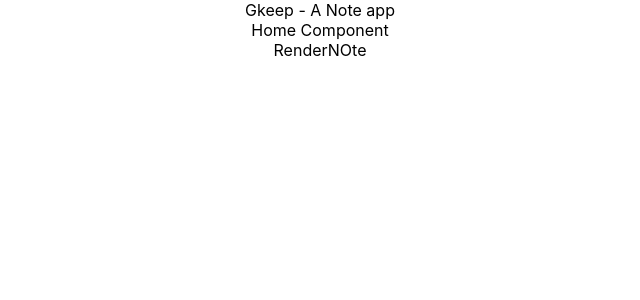
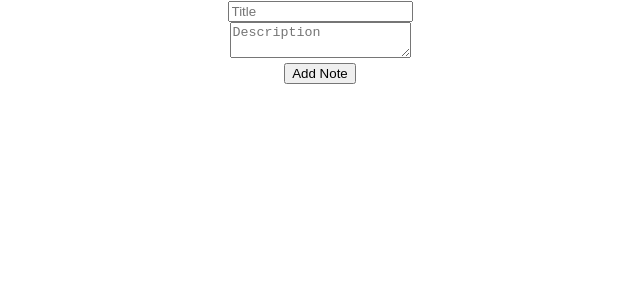
Before and after one commit to Chetandhangar/gkeep-A-Note-App, a React (Create React App) app: page / in a window 1280 px wide. Shown: the top 300 px of the page, without its empty margins (320-960 px from the left). Built offline with nearby package versions, Linux system fonts and the light colour scheme.

Commit message:
test - adding context to the app

```diff
--- a/src/App.js
+++ b/src/App.js
@@ -1,11 +1,11 @@
 import logo from './logo.svg';
 import './App.css';
 import {Home} from './components'
+import {useNoteData} from './context/data-context'
 
 function App() {
   return (
     <div className="App">
-      Gkeep - A Note app
       <Home />
     </div>
   );
--- /dev/null
+++ b/src/Pages/Note/RenderNote.jsx
@@ -0,0 +1,17 @@
+import {useNoteData} from '../../context/data-context';
+
+export const  RenderNote = ()  => {
+    const {note : notes} = useNoteData();
+    return(
+        <div>
+            <div>
+                {notes.map((note) => (
+                    <div key={note.id}>
+                      <div>{note.title}</div>
+                        <div>{note.description}</div>
+                    </div>
+                ))}
+            </div>
+        </div>
+    )
+}
--- /dev/null
+++ b/src/Pages/index.js
@@ -0,0 +1 @@
+export {RenderNote} from './Note/RenderNote'
--- a/src/components/Home/Home.jsx
+++ b/src/components/Home/Home.jsx
@@ -1,12 +1,13 @@
 //import {} from 'react'
 
 import {Note} from '../Note/Note'
+import {RenderNote} from '../../Pages'
 
 export const Home = () => {
     return(
         <div>
-            Home Component
             <Note />
+            <RenderNote />
         </div>
     )
 }
--- a/src/components/Note/Note.jsx
+++ b/src/components/Note/Note.jsx
@@ -1,8 +1,46 @@
+import {useNoteData} from '../../context/data-context'
+export const Note = () => {
+    const {title ,setTitle , description , setDescription, note,setNote} = useNoteData();
 
-export const Note = () => {
+    function handleTitleChange(event){
+        setTitle(event.target.value)
+    }
+    function handleDescriptionChange(event){
+        setDescription(event.target.value)
+    }
+    function handleAddNote(){
+        setNote([...note ,
+             {
+                 id :note.length ,
+                 title : title,
+                 description : description
+                }]
+                )
+    }
+
+    console.log(note)
+
         return(
             <div>
-                RenderNOte
+                <div>
+                    <div>
+                        <input
+                        value={title}
+                        placeholder="Title"
+                        onChange={handleTitleChange}
+                        />
+                    </div>
+                    <div>
+                        <textarea
+                        value={description}
+                        placeholder="Description"
+                        onChange={handleDescriptionChange}
+                        />
+                    </div>
+                    <div>
+                        <button onClick={() => handleAddNote()}>Add Note</button>
+                    </div>
+                </div>
             </div>
         )
 }
--- /dev/null
+++ b/src/context/data-context.js
@@ -0,0 +1,18 @@
+import {createContext, useContext, useState, useReducer} from 'react'
+
+const NoteContext =  createContext()
+
+export function NoteDataProvider({children}){
+        const [title ,setTitle] = useState("")
+        const [description , setDescription] = useState("");
+        const [note, setNote ] = useState([])
+    return(
+        <NoteContext.Provider value={{title, setTitle, description, setDescription,note,setNote}}>
+            {children}
+        </NoteContext.Provider>
+    )
+}
+
+export function useNoteData(){
+    return useContext(NoteContext)
+}
--- a/src/index.js
+++ b/src/index.js
@@ -3,10 +3,13 @@
 import './index.css';
 import App from './App';
 import reportWebVitals from './reportWebVitals';
+import {NoteDataProvider} from './context/data-context'
 
 ReactDOM.render(
   <React.StrictMode>
-    <App />
+    <NoteDataProvider>
+        <App />
+    </NoteDataProvider>
   </React.StrictMode>,
   document.getElementById('root')
 );
```
